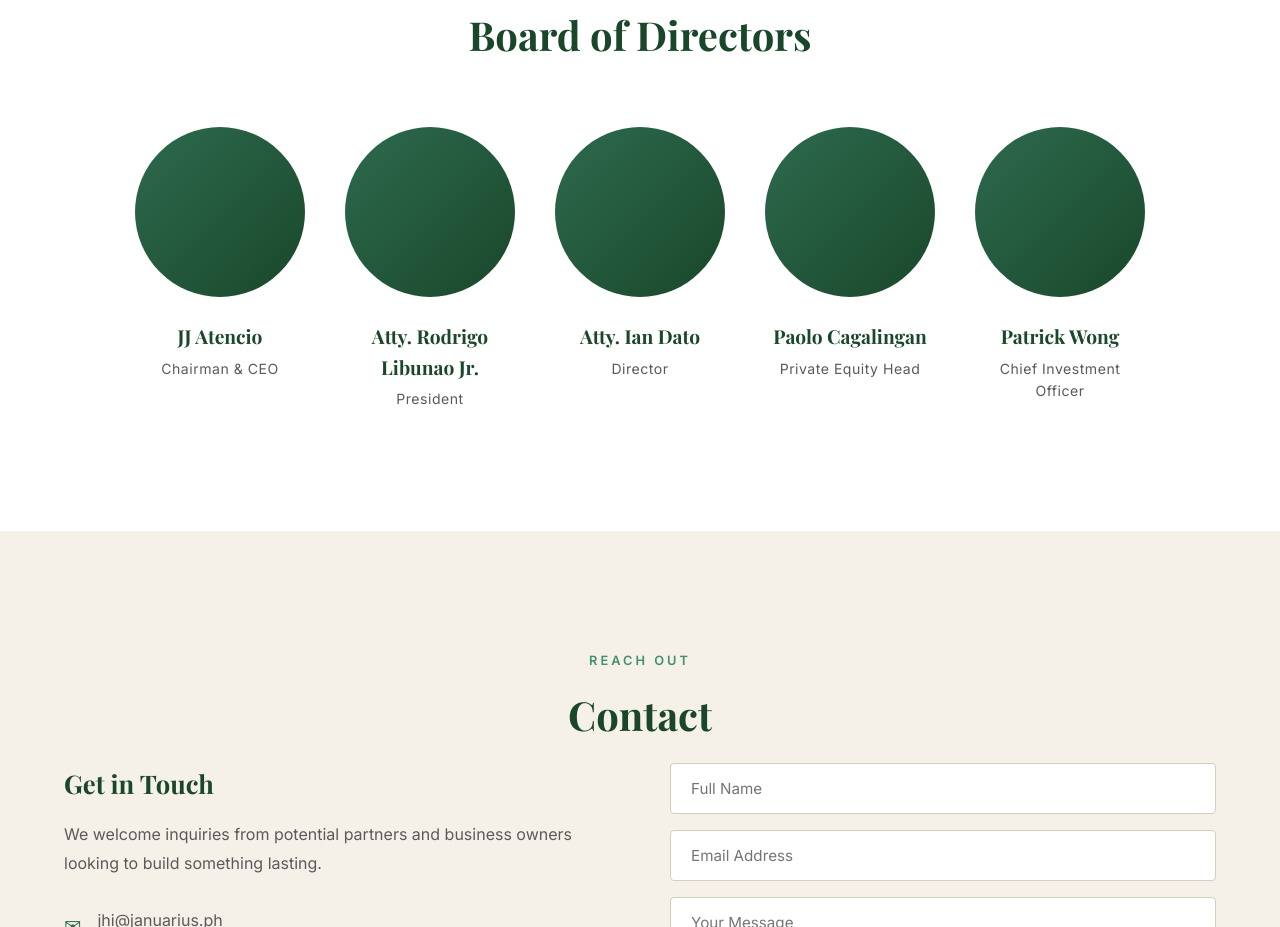
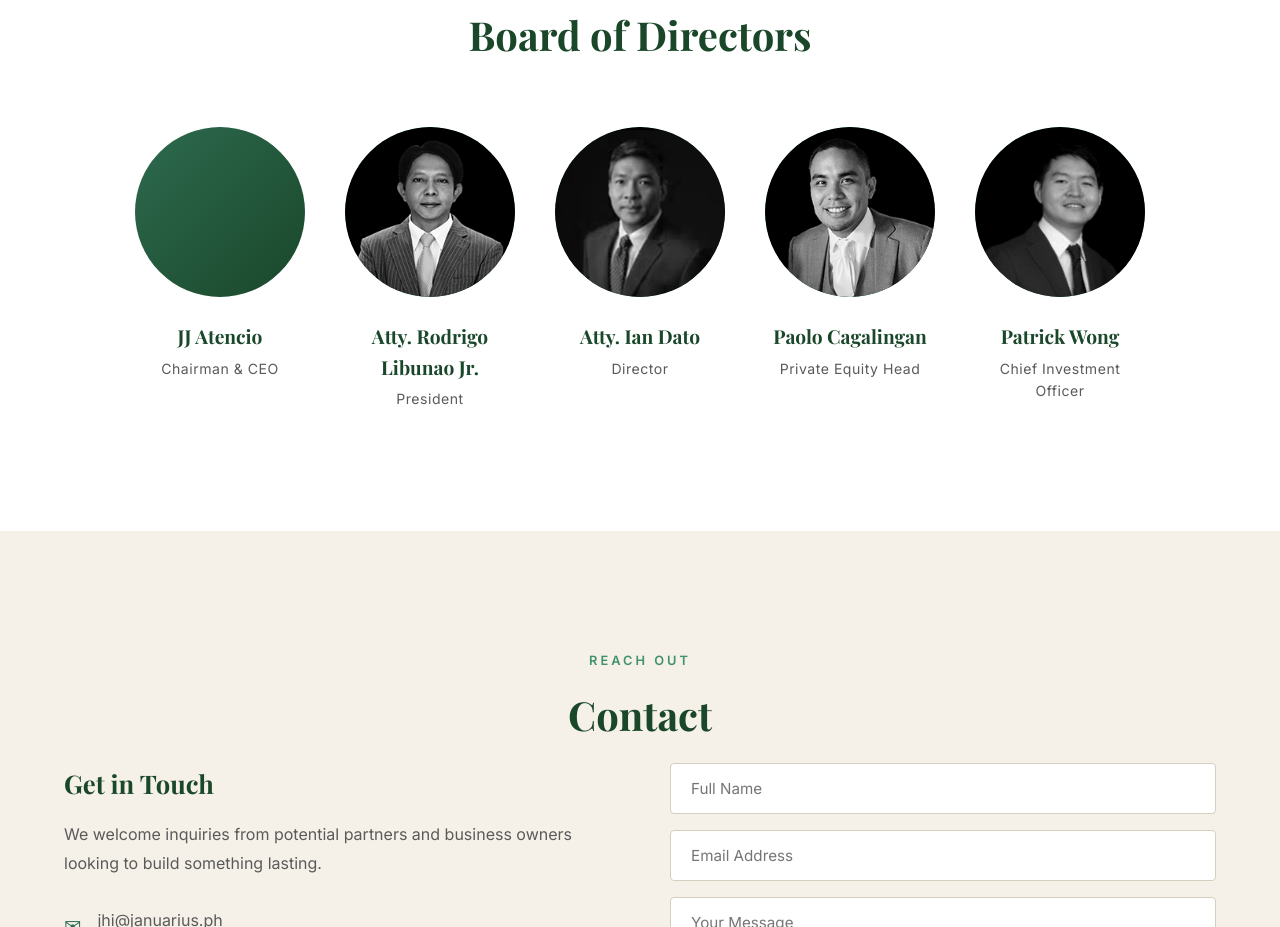
Before and after one commit to patrickongwong/JHI-website, a plain HTML site: page index.html in a window 1280 px wide. Shown: the part 2635-3562 px from the top of the page. Drawn offline with nearby package versions, Linux system fonts and the light colour scheme.

Commit message:
Add board member photos and sharpen ID/PW images
Co-Authored-By: Claude Opus 4.6 <noreply@anthropic.com>

```diff
--- a/css/style.css
+++ b/css/style.css
@@ -733,6 +733,13 @@ body {
     overflow: hidden;
 }
 
+.leader-photo img {
+    width: 100%;
+    height: 100%;
+    object-fit: cover;
+    border-radius: 50%;
+}
+
 .photo-overlay {
     position: absolute;
     inset: 0;
--- a/index.html
+++ b/index.html
@@ -174,6 +174,7 @@
                 </div>
                 <div class="leader-card">
                     <div class="leader-photo">
+                        <img src="assets/RBL.png" alt="Atty. Rodrigo Libunao Jr.">
                         <div class="photo-overlay"></div>
                     </div>
                     <h3>Atty. Rodrigo Libunao Jr.</h3>
@@ -181,6 +182,7 @@
                 </div>
                 <div class="leader-card">
                     <div class="leader-photo">
+                        <img src="assets/ID.png" alt="Atty. Ian Dato">
                         <div class="photo-overlay"></div>
                     </div>
                     <h3>Atty. Ian Dato</h3>
@@ -188,6 +190,7 @@
                 </div>
                 <div class="leader-card">
                     <div class="leader-photo">
+                        <img src="assets/PC.png" alt="Paolo Cagalingan">
                         <div class="photo-overlay"></div>
                     </div>
                     <h3>Paolo Cagalingan</h3>
@@ -195,6 +198,7 @@
                 </div>
                 <div class="leader-card">
                     <div class="leader-photo">
+                        <img src="assets/PW.png" alt="Patrick Wong">
                         <div class="photo-overlay"></div>
                     </div>
                     <h3>Patrick Wong</h3>
```
Also changed, not shown: assets/ID.png (added), assets/PC.png (added), assets/PW.png (added), assets/RBL.png (added).
